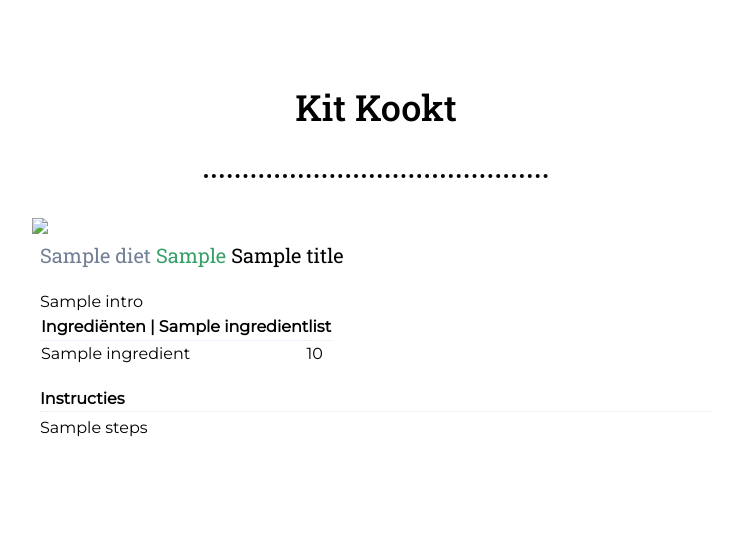
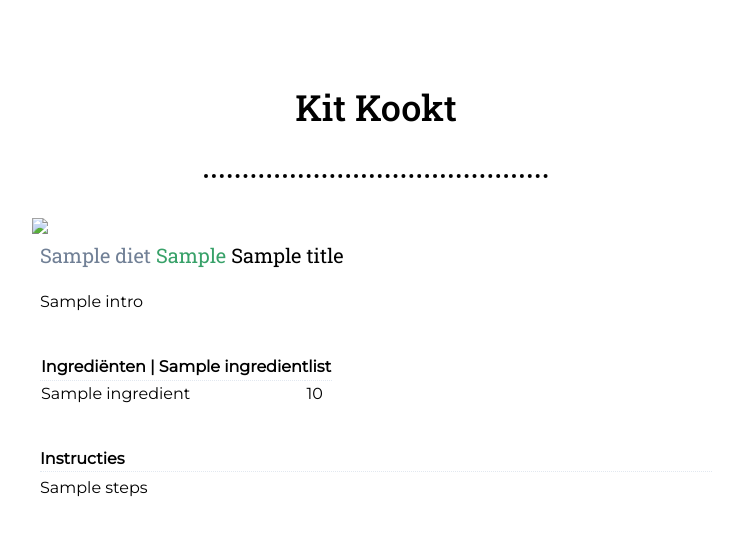
Before and after one commit to MaximLippeveld/kitkookt, a Django app: template cookbook/templates/cookbook/recipe-detail.html in a window 1280 px wide. Shown: the top 536 px of the page, without its empty margins (264-1007 px from the left). Run offline with Django 3.2, Linux system fonts and the light colour scheme; the template is opened without the code that fills it: most values are stand-ins (such as "Sample title", 1, 10 or a date in 2020); style sheets or scripts are compiled from the project's sources; some libraries are stand-ins or nearby versions.

Commit message:
Fix trailing whitespace

```diff
--- a/cookbook/models.py
+++ b/cookbook/models.py
@@ -59,6 +59,11 @@ class Recipe(models.Model):
     def save(self, *args, **kwargs):
         if not self.url_title:
             self.url_title = list(filter(str.isalnum, self.title[:30]))
+
+        # remove trailing stuff
+        self.steps = self.steps[:self.steps.rfind("</p>")+4]
+        self.intro = self.intro[:self.intro.rfind("</p>")+4]
+
         super(Recipe, self).save(*args, **kwargs)
 
     def __str__(self):
--- a/cookbook/templates/cookbook/recipe-detail.html
+++ b/cookbook/templates/cookbook/recipe-detail.html
@@ -10,9 +10,11 @@
 <div class="block">
     {% include "cookbook/recipe-card.html" %}
     <div class="px-2">
-        <p>{{ intro|safe }}</p>
+        <div class="mb-10">
+            <p>{{ intro|safe }}</p>
+        </div>
         {% for ingredientlist in ingredientlists %}
-        <table class="border-collapse mb-5">
+        <table class="border-collapse mb-10">
             <thead>
                 <tr>
                     <th class="border-b border-grey-300 border-dotted text-left" colspan=2 scope="col">Ingrediënten | {{ ingredientlist.name }}</th>
@@ -29,7 +31,7 @@
         </table>
         {% endfor %}
         <p class="border-b border-grey-300 border-dotted mb-1 font-bold">Instructies</p>
-        <div>
+        <div class="mb-10">
             {{ steps|safe|tailwinds }}
         </div>
     </div>
```
